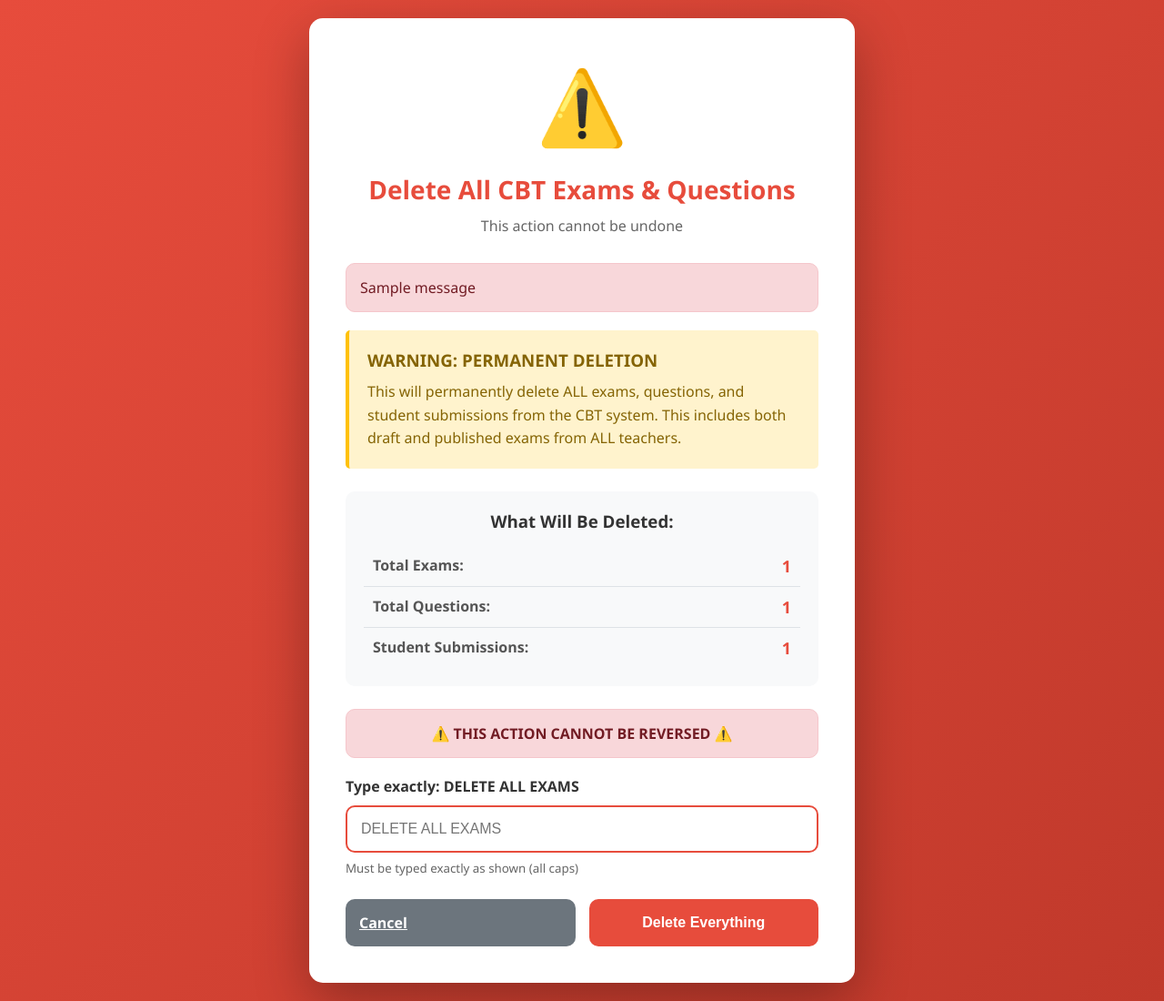
After one commit to janettesty5-art/Elisben-International-Dashboard-System, a Django app: template accounts/templates/wipe_exams_confirm.html in a window 1280 px wide. The commit adds this page. Shown: the whole page at 91% size. Run offline with Django 3.2, Linux system fonts and the light colour scheme; the template is opened without the code that fills it: most values are stand-ins (such as "Sample title", 1, 10 or a date in 2020); one stand-in notice (Sample message) is shown.

Commit message:
Add feature to wipe all CBT exams and questions

```diff
--- /dev/null
+++ b/accounts/templates/wipe_exams_confirm.html
@@ -0,0 +1,212 @@
+<!DOCTYPE html>
+<html>
+<head>
+    <meta charset="UTF-8">
+    <title>Delete All Exams - Elisben International College</title>
+    <style>
+        * { margin: 0; padding: 0; box-sizing: border-box; }
+        body {
+            font-family: 'Segoe UI', Tahoma, Geneva, Verdana, sans-serif;
+            background: linear-gradient(135deg, #e74c3c 0%, #c0392b 100%);
+            min-height: 100vh;
+            display: flex;
+            align-items: center;
+            justify-content: center;
+            padding: 20px;
+        }
+        .container {
+            background: white;
+            border-radius: 15px;
+            box-shadow: 0 20px 60px rgba(0,0,0,0.3);
+            max-width: 600px;
+            width: 100%;
+            padding: 40px;
+        }
+        .warning-icon {
+            text-align: center;
+            font-size: 80px;
+            color: #e74c3c;
+            margin-bottom: 20px;
+        }
+        h1 {
+            color: #e74c3c;
+            text-align: center;
+            margin-bottom: 10px;
+            font-size: 28px;
+        }
+        .subtitle {
+            text-align: center;
+            color: #666;
+            margin-bottom: 30px;
+            font-size: 16px;
+        }
+        .warning-box {
+            background: #fff3cd;
+            border-left: 4px solid #ffc107;
+            padding: 20px;
+            margin-bottom: 25px;
+            border-radius: 5px;
+        }
+        .warning-box h3 {
+            color: #856404;
+            margin-bottom: 10px;
+        }
+        .warning-box p {
+            color: #856404;
+            line-height: 1.6;
+        }
+        .stats-box {
+            background: #f8f9fa;
+            padding: 20px;
+            border-radius: 10px;
+            margin-bottom: 25px;
+        }
+        .stats-box h3 {
+            color: #333;
+            margin-bottom: 15px;
+            text-align: center;
+        }
+        .stat-item {
+            display: flex;
+            justify-content: space-between;
+            padding: 10px;
+            border-bottom: 1px solid #dee2e6;
+        }
+        .stat-item:last-child {
+            border-bottom: none;
+        }
+        .stat-label {
+            font-weight: 600;
+            color: #555;
+        }
+        .stat-value {
+            font-weight: bold;
+            color: #e74c3c;
+            font-size: 18px;
+        }
+        .form-group {
+            margin-bottom: 25px;
+        }
+        label {
+            display: block;
+            margin-bottom: 10px;
+            color: #333;
+            font-weight: 600;
+        }
+        input[type="text"] {
+            width: 100%;
+            padding: 15px;
+            border: 2px solid #e0e0e0;
+            border-radius: 10px;
+            font-size: 16px;
+            transition: border-color 0.3s;
+        }
+        input[type="text"]:focus {
+            outline: none;
+            border-color: #e74c3c;
+        }
+        .danger-note {
+            background: #f8d7da;
+            color: #721c24;
+            padding: 15px;
+            border-radius: 10px;
+            margin-bottom: 20px;
+            border: 1px solid #f5c6cb;
+            text-align: center;
+            font-weight: 600;
+        }
+        .button-group {
+            display: flex;
+            gap: 15px;
+        }
+        .btn {
+            flex: 1;
+            padding: 15px;
+            border: none;
+            border-radius: 10px;
+            font-size: 16px;
+            font-weight: 600;
+            cursor: pointer;
+            transition: transform 0.2s;
+        }
+        .btn:hover {
+            transform: translateY(-2px);
+        }
+        .btn-danger {
+            background: #e74c3c;
+            color: white;
+        }
+        .btn-cancel {
+            background: #6c757d;
+            color: white;
+        }
+        .alert {
+            padding: 15px;
+            border-radius: 10px;
+            margin-bottom: 20px;
+        }
+        .alert-error {
+            background: #f8d7da;
+            color: #721c24;
+            border: 1px solid #f5c6cb;
+        }
+    </style>
+</head>
+<body>
+    <div class="container">
+        <div class="warning-icon">⚠️</div>
+        <h1>Delete All CBT Exams & Questions</h1>
+        <p class="subtitle">This action cannot be undone</p>
+
+        {% if messages %}
+            {% for message in messages %}
+                <div class="alert alert-error">{{ message }}</div>
+            {% endfor %}
+        {% endif %}
+
+        <div class="warning-box">
+            <h3>WARNING: PERMANENT DELETION</h3>
+            <p>
+                This will permanently delete ALL exams, questions, and student submissions
+                from the CBT system. This includes both draft and published exams from ALL teachers.
+            </p>
+        </div>
+
+        <div class="stats-box">
+            <h3>What Will Be Deleted:</h3>
+            <div class="stat-item">
+                <span class="stat-label">Total Exams:</span>
+                <span class="stat-value">{{ exam_count }}</span>
+            </div>
+            <div class="stat-item">
+                <span class="stat-label">Total Questions:</span>
+                <span class="stat-value">{{ question_count }}</span>
+            </div>
+            <div class="stat-item">
+                <span class="stat-label">Student Submissions:</span>
+                <span class="stat-value">{{ submission_count }}</span>
+            </div>
+        </div>
+
+        <div class="danger-note">
+            ⚠️ THIS ACTION CANNOT BE REVERSED ⚠️
+        </div>
+
+        <form method="POST">
+            {% csrf_token %}
+            <div class="form-group">
+                <label>Type exactly: DELETE ALL EXAMS</label>
+                <input type="text" name="confirmation" placeholder="DELETE ALL EXAMS" required autofocus>
+                <small style="color: #666; display: block; margin-top: 8px;">
+                    Must be typed exactly as shown (all caps)
+                </small>
+            </div>
+
+            <div class="button-group">
+                <a href="{% url 'admin_dashboard' %}" class="btn btn-cancel">Cancel</a>
+                <button type="submit" class="btn btn-danger">Delete Everything</button>
+            </div>
+        </form>
+    </div>
+</body>
+</html>
--- a/accounts/urls.py
+++ b/accounts/urls.py
@@ -17,6 +17,7 @@ urlpatterns = [
     path('admin/finance/', views.manage_finance, name='manage_finance'),
     path('admin/delete-student-confirm/<int:student_id>/', views.delete_student_confirm, name='delete_student_confirm'),
     path('admin/delete-teacher-confirm/<int:teacher_id>/', views.delete_teacher_confirm, name='delete_teacher_confirm'),
+    path('admin/wipe-all-exams/', views.admin_wipe_all_exams, name='admin_wipe_all_exams'),
 
     # Search functionality
     path('search-students/', views.search_students, name='search_students'),
```
Also changed, not shown: accounts/templates/admin_dashboard.html (+52 -5 lines), accounts/views.py (+50 -0 lines).
